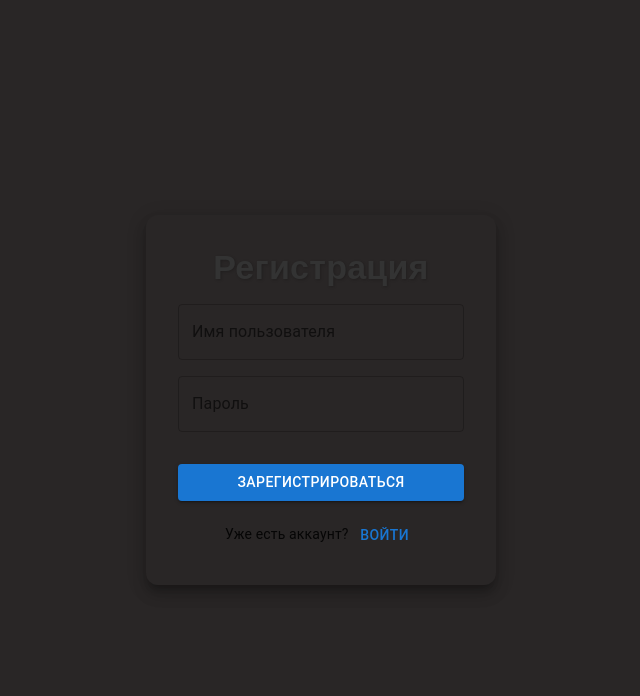
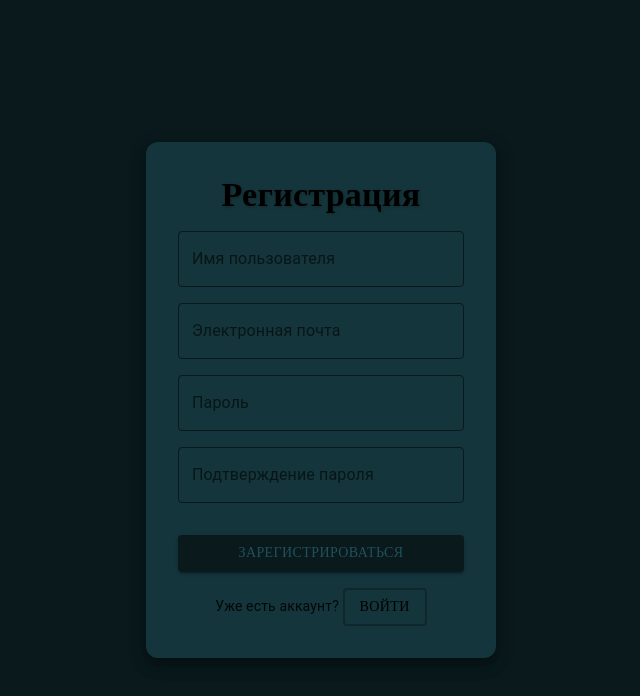
Before and after one commit to Danil-Nazarenko/Diplom, a React (Vite) app in the folder frontend/frontend/: page /register in a window 1280 px wide. Shown: the top 696 px of the page, without its empty margins (319-959 px from the left). Built offline with nearby package versions, Linux system fonts and the light colour scheme.

Commit message:
Дизайн

```diff
--- a/frontend/frontend/src/api/authApi.ts
+++ b/frontend/frontend/src/api/authApi.ts
@@ -1,4 +1,4 @@
-const API_URL = 'https://localhost:5001/api/auth'; // Это нужно будет заменить на адрес твоего бэкенда
+const API_URL = 'https://localhost:5045/api/auth';
 
 export const loginUser = async (username: string, password: string) => {
   const response = await fetch(`${API_URL}/login`, {
--- a/frontend/frontend/src/index.css
+++ b/frontend/frontend/src/index.css
@@ -2,5 +2,6 @@
   margin: 0;
   padding: 0;
   box-sizing: border-box;
-  background-color: #292626;
+  background-color: #000;
+  background: #000;
 }
--- a/frontend/frontend/src/layout.tsx
+++ b/frontend/frontend/src/layout.tsx
@@ -9,7 +9,7 @@ const Layout = () => {
         display: 'flex',
         justifyContent: 'center',
         alignItems: 'center',
-        background: '#292626'
+        background: '#09191c'
       }}
     >
       <CssBaseline />
--- a/frontend/frontend/src/pages/LoginPage.tsx
+++ b/frontend/frontend/src/pages/LoginPage.tsx
@@ -38,7 +38,7 @@ const LoginPage = () => {
         justifyContent: 'center',
         alignItems: 'center',
         height: '100vh',
-        bgcolor: '#292626',
+        bgcolor: '#09191c',
       }}
     >
       <Paper
@@ -50,7 +50,7 @@ const LoginPage = () => {
           flexDirection: 'column',
           gap: 2,
           borderRadius: 3,
-          backgroundColor: '#292626',
+          backgroundColor: '#14353b',
         }}
       >
         <Typography
@@ -58,12 +58,12 @@ const LoginPage = () => {
           textAlign="center"
           fontWeight="bold"
           sx={{
-            fontFamily: '"Poppins", sans-serif',
-            color: '#333',
+            fontFamily: '"Poppins", XI20',
+            color: '#000',
             textShadow: '1px 1px 3px rgba(0, 0, 0, 0.2)',
           }}
         >
-          Вход
+          Locus Operis
         </Typography>
 
         {error && <Alert severity="error">{error}</Alert>}
@@ -75,6 +75,19 @@ const LoginPage = () => {
           fullWidth
           value={formData.username}
           onChange={handleChange}
+          sx={{
+            '& .MuiOutlinedInput-root': {
+              '& fieldset': {
+                borderColor: '#09191c',
+              },
+              '&.Mui-focused fieldset': {
+                borderColor: '#000',
+              }
+              },
+              '& label.Mui-focused': {
+                color: '#000',
+            }
+          }}
         />
         <TextField
           label="Пароль"
@@ -84,23 +97,46 @@ const LoginPage = () => {
           fullWidth
           value={formData.password}
           onChange={handleChange}
+          sx={{
+            '& .MuiOutlinedInput-root': {
+              '& fieldset': {
+                borderColor: '#09191c',
+              },
+              '&.Mui-focused fieldset': {
+                borderColor: '#000',
+              }
+              },
+              '& label.Mui-focused': {
+                color: '#000',
+            }
+          }}
         />
 
         <Button
           variant="contained"
           color="primary"
           fullWidth
-          sx={{ mt: 2 }}
+          sx={{
+            backgroundColor: '#09191c',
+            color: '#1f525c',
+            fontFamily: '"Poppins", XI20',
+            mt: 2
+          }}
           onClick={handleSubmit}
         >
           Войти
         </Button>
 
         <Typography variant="body2" textAlign="center">
-          Нет аккаунта?{' '}
           <Button
-            variant="text"
+            variant="outlined"
             color="primary"
+            sx={{
+              color: '#000',
+              fontFamily: '"Poppins", XI20',
+              borderColor: '#0f272b',
+              borderWidth: '2px',
+            }}
             onClick={() => router.navigate({ to: '/register' })}
           >
             Зарегистрироваться
--- a/frontend/frontend/src/pages/RegisterPage.tsx
+++ b/frontend/frontend/src/pages/RegisterPage.tsx
@@ -4,7 +4,7 @@ import { useRouter } from '@tanstack/react-router';
 
 const RegisterPage = () => {
   const router = useRouter();
-  const [formData, setFormData] = useState({ username: '', password: '' });
+  const [formData, setFormData] = useState({ username: '', password: '', email: '', confirmPassword: '' });
   const [error, setError] = useState('');
 
   const handleChange = (e: React.ChangeEvent<HTMLInputElement>) => {
@@ -17,6 +17,11 @@ const RegisterPage = () => {
 
     if (!formData.username || !formData.password) {
       setError('Введите имя пользователя и пароль!');
+      return;
+    }
+
+    if (formData.password !== formData.confirmPassword) {
+      setError('Пароли не совпадают!');
       return;
     }
 
@@ -38,7 +43,7 @@ const RegisterPage = () => {
         justifyContent: 'center',
         alignItems: 'center',
         height: '100vh',
-        bgcolor: '#292626',
+        bgcolor: '#09191c',
       }}
     >
       <Paper
@@ -50,7 +55,7 @@ const RegisterPage = () => {
           flexDirection: 'column',
           gap: 2,
           borderRadius: 3,
-          backgroundColor: '#292626',
+          backgroundColor: '#14353b',
         }}
       >
         <Typography
@@ -58,8 +63,8 @@ const RegisterPage = () => {
           textAlign="center"
           fontWeight="bold"
           sx={{
-            fontFamily: '"Poppins", sans-serif',
-            color: '#333',
+            fontFamily: '"Poppins", XI20',
+            color: '#000',
             textShadow: '1px 1px 3px rgba(0, 0, 0, 0.2)',
           }}
         >
@@ -75,7 +80,44 @@ const RegisterPage = () => {
           fullWidth
           value={formData.username}
           onChange={handleChange}
+          sx={{
+            '& .MuiOutlinedInput-root': {
+              '& fieldset': {
+                borderColor: '#09191c',
+              },
+              '&.Mui-focused fieldset': {
+                borderColor: '#000',
+              }
+              },
+              '& label.Mui-focused': {
+                color: '#000',
+            }
+          }}
         />
+
+         <TextField
+          label="Электронная почта"
+          name="email"
+          type="email"
+          variant="outlined"
+          fullWidth
+          value={formData.email}
+          onChange={handleChange}
+          sx={{
+            '& .MuiOutlinedInput-root': {
+              '& fieldset': {
+                borderColor: '#09191c',
+              },
+              '&.Mui-focused fieldset': {
+                borderColor: '#000',
+              }
+              },
+              '& label.Mui-focused': {
+                color: '#000',
+            }
+          }}
+        />
+
         <TextField
           label="Пароль"
           name="password"
@@ -84,13 +126,54 @@ const RegisterPage = () => {
           fullWidth
           value={formData.password}
           onChange={handleChange}
+          sx={{
+            '& .MuiOutlinedInput-root': {
+              '& fieldset': {
+                borderColor: '#09191c',
+              },
+              '&.Mui-focused fieldset': {
+                borderColor: '#000',
+              }
+              },
+              '& label.Mui-focused': {
+                color: '#000',
+            }
+          }}
+        />
+
+        <TextField
+          label="Подтверждение пароля"
+          name="confirmPassword"
+          type="confirmPassword"
+          variant="outlined"
+          fullWidth
+          value={formData.confirmPassword}
+          onChange={handleChange}
+          sx={{
+            '& .MuiOutlinedInput-root': {
+              '& fieldset': {
+                borderColor: '#09191c',
+              },
+              '&.Mui-focused fieldset': {
+                borderColor: '#000',
+              }
+              },
+              '& label.Mui-focused': {
+                color: '#000',
+            }
+          }}
         />
 
         <Button
           variant="contained"
           color="primary"
           fullWidth
-          sx={{ mt: 2 }}
+          sx={{
+            backgroundColor: '#09191c',
+            color: '#1f525c',
+            fontFamily: '"Poppins", XI20',
+            mt: 2
+          }}
           onClick={handleSubmit}
         >
           Зарегистрироваться
@@ -99,8 +182,14 @@ const RegisterPage = () => {
         <Typography variant="body2" textAlign="center">
           Уже есть аккаунт?{' '}
           <Button
-            variant="text"
+            variant="outlined"
             color="primary"
+            sx={{
+              color: '#000',
+              fontFamily: '"Poppins", XI20',
+              borderColor: '#0f272b',
+              borderWidth: '2px',
+            }}
             onClick={() => router.navigate({ to: '/login' })}
           >
             Войти
--- a/frontend/frontend/src/router/routes.tsx
+++ b/frontend/frontend/src/router/routes.tsx
@@ -9,7 +9,7 @@ const rootRoute = createRootRoute({
 
 const loginRoute = createRoute({
   getParentRoute: () => rootRoute,
-  path: '/',
+  path: '/login',
   component: LoginPage,
 });
 
```
Also changed, not shown: 2 other files (tests, documents, lock files or other folders).
